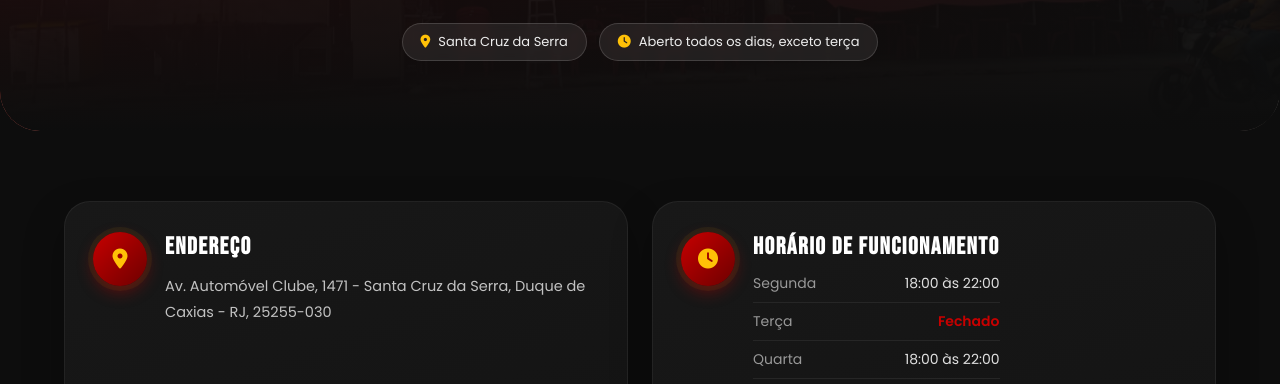
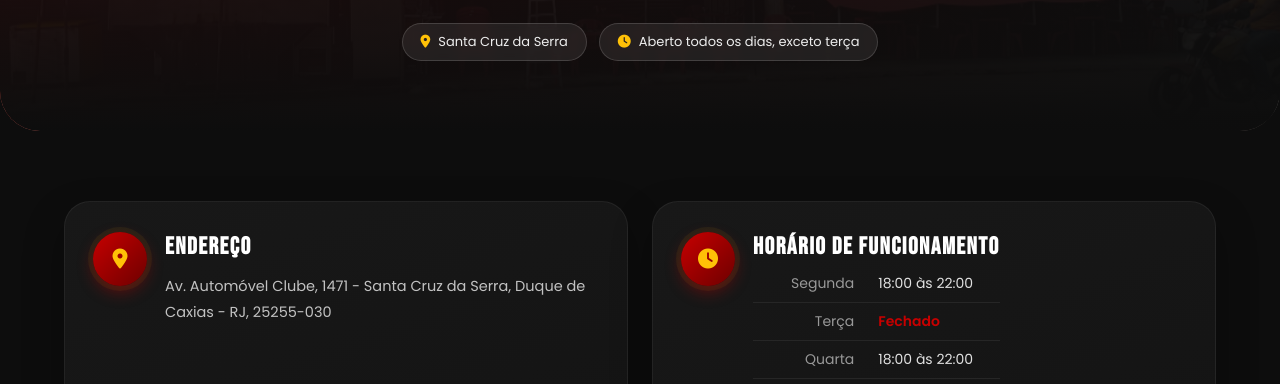
Before and after one commit to jottazq/churrasco-tcc, a plain HTML site: page localizacao.html in a window 1280 px wide. Shown: the part 391-775 px from the top of the page. Drawn offline with Linux system fonts and the light colour scheme.

Commit message:
Update style-localizacao.css

```diff
--- a/styles/style-localizacao.css
+++ b/styles/style-localizacao.css
@@ -176,12 +176,29 @@
 
 .horario-lista li{
     display:flex;
-    justify-content:space-between;
-    gap:10px;
+    justify-content:center;
+    align-items:center;
+    gap:24px;
     padding-bottom:8px;
+    text-align:center;
     border-bottom:1px solid #262626;
     font-size:14px;
     color:#e0e0e0;
+}
+
+.horario-lista li span{
+    flex:0 0 auto;
+}
+
+.horario-lista li span:first-child{
+    width:90px;
+    text-align:right;
+}
+
+.horario-lista li span:last-child{
+    width:110px;
+    text-align:left;
+}
 }
 
 .horario-lista li:last-child{
```
